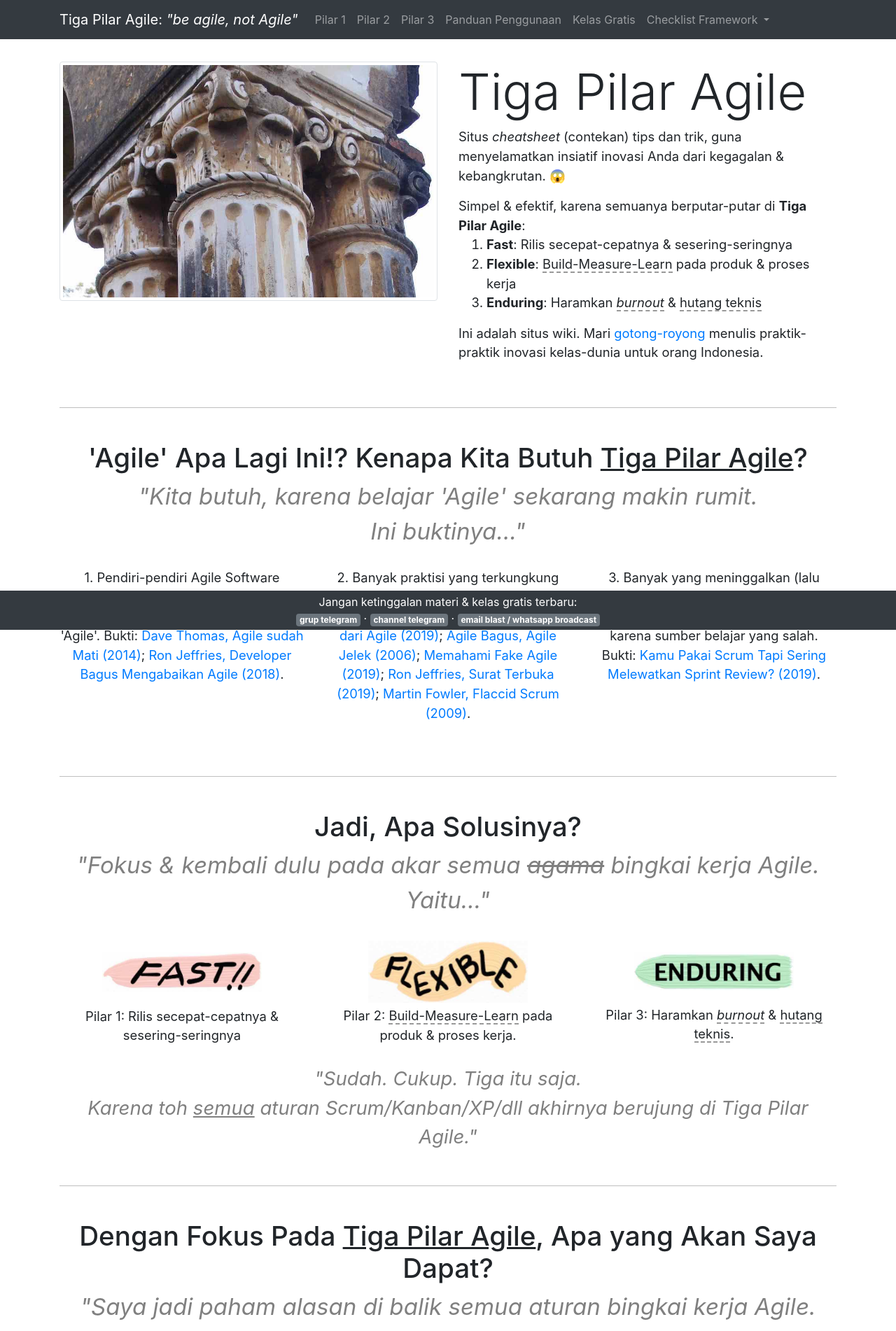
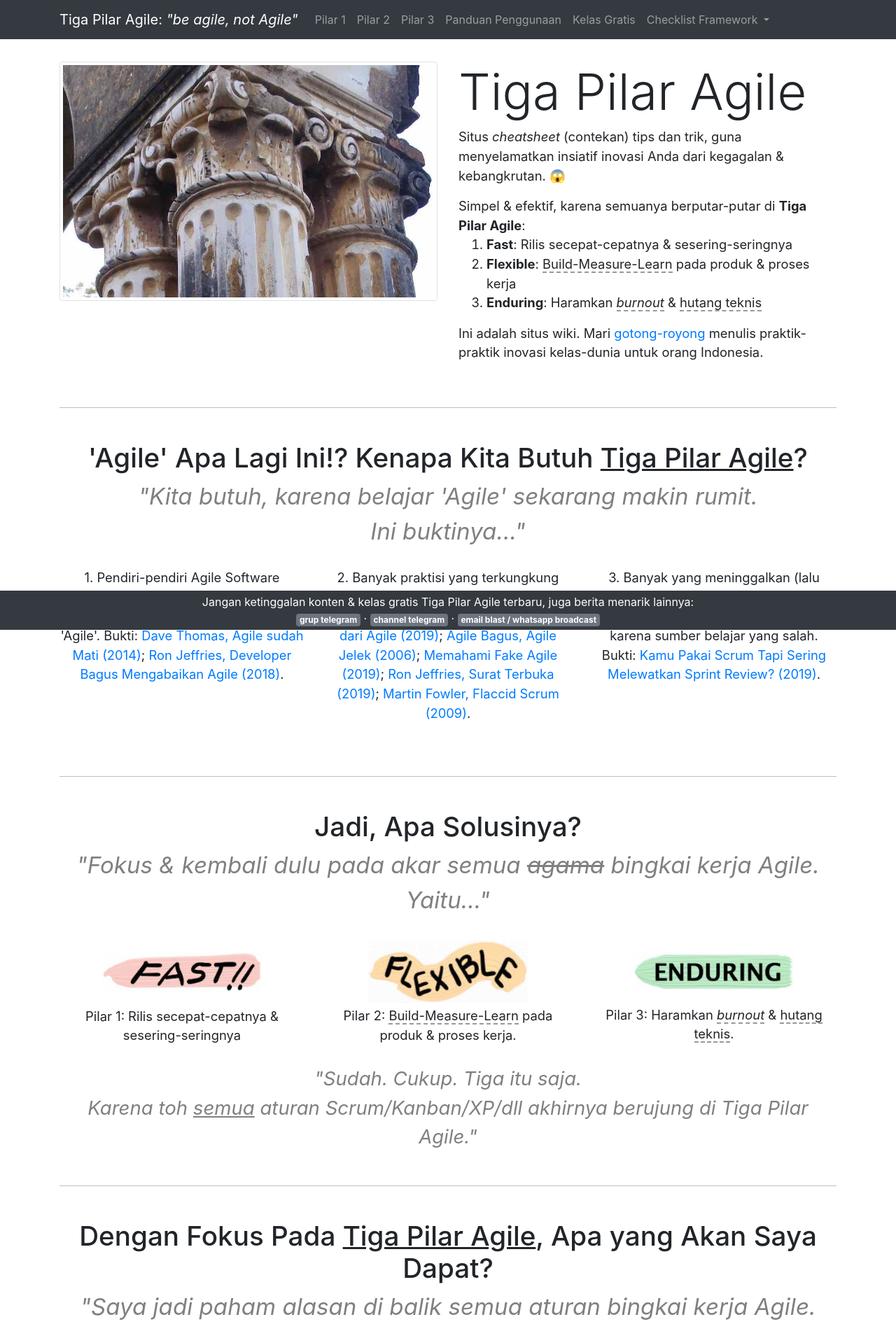
Before and after one commit to 3pillarsofagile/3pillarsOfAgile.github.io, a Jekyll site: the page built from index.html, in a window 1280 px wide. Shown: the top 1902 px of the page at 70% size. Built offline with Jekyll 4.4.1, drawn with Linux system fonts in a browser that asks for light colours.

Commit message:
adding some texts to subscribe-box

```diff
--- a/_includes/footer.html
+++ b/_includes/footer.html
@@ -37,7 +37,7 @@
 </footer>
 
 <div class="subscribe-box py-1">
-  Jangan ketinggalan materi & kelas gratis terbaru:<br>
+  Jangan ketinggalan konten & kelas gratis Tiga Pilar Agile terbaru, juga berita menarik lainnya:<br>
     <a class="badge badge-secondary" href="https://t.me/kelasGratis3PA">grup telegram</a> &middot;
     <a class="badge badge-secondary" href="https://t.me/Berita_3PA">channel telegram</a> &middot;
     <a class="badge badge-secondary" href="https://forms.gle/P4iBB2tjevaNU27w6">email blast / whatsapp broadcast</a>
```
